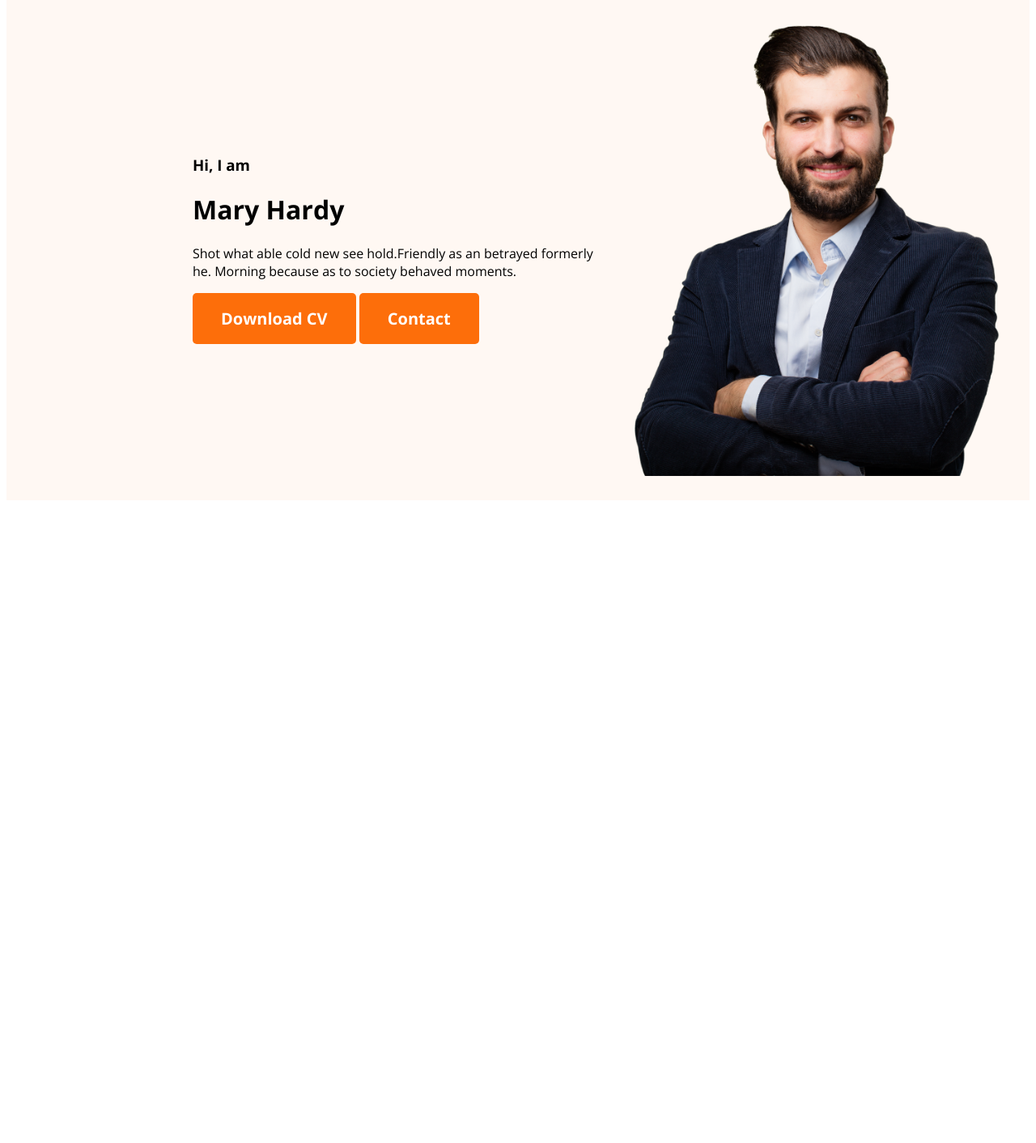
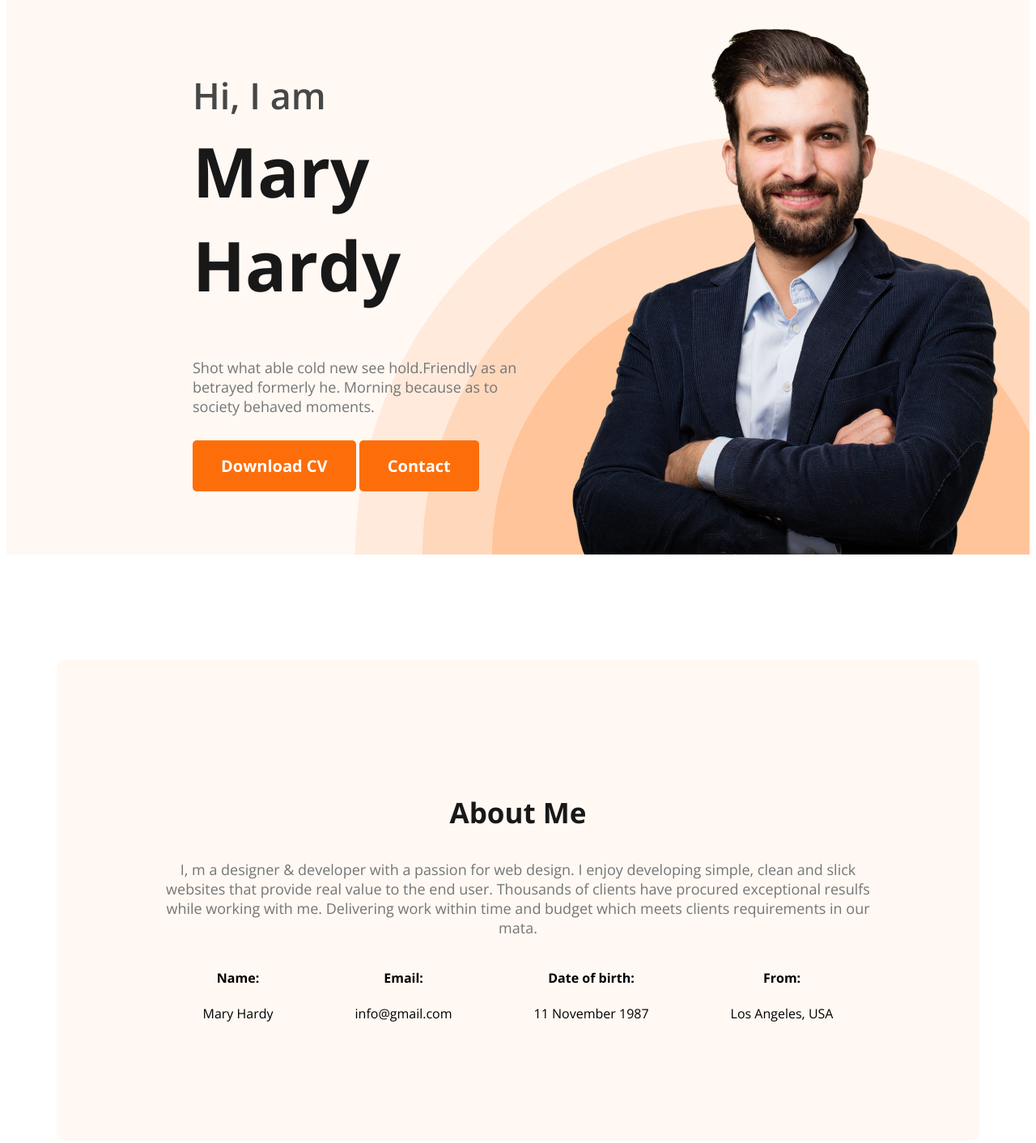
Before and after one commit to mohonsarker40/web-developer-portfolio, a plain HTML site: page index.html in a window 1280 px wide. Shown: the part 180-1592 px from the top of the page at 81% size. Before the commit the page ends 806 px from the top, so only its background shows below. Drawn offline with nearby package versions, Linux system fonts and the light colour scheme.

Commit message:
about section added

```diff
--- a/index.html
+++ b/index.html
@@ -23,16 +23,42 @@
         <!-- banner -->
         <div class="banner">
             <div class="banner-content">
-                <h3 class="banner-greetings">Hi, I am</h3>
+                <h3 class="profile-pic">Hi, I am</h3>
                 <h1 class="banner-title">Mary Hardy</h1>
-                <p>Shot what able cold new see hold.Friendly as an betrayed formerly he. Morning because as to society behaved moments.</p>
+                <p class="banner-description">Shot what able cold new see hold.Friendly as an betrayed formerly he. Morning because as to society behaved moments.</p>
                 <button class="btn-primary">Download CV</button>
                 <button class="btn-primary">Contact</button>
             </div>
             <img class="profile-pic" src="images/hardy.png" alt="profile">
         </div>
     </header>
-    <main></main>
+    <main>
+        <!-- about section -->
+        <section class="about">
+            <h3 class="section-title">About Me</h3>
+            <p class="section-description">
+                I, m a designer & developer with a passion for web design. I enjoy developing simple, clean and slick websites that provide real value to the end user. Thousands of clients have procured exceptional resulfs while working with me. Delivering work within time and budget which meets clients requirements in our mata.
+            </p>
+            <section class="about-info-container">
+                <div class="about-info">
+                    <h4 class="info-title">Name:</h4>
+                    <p class="info-description">Mary Hardy </p>
+                </div>
+                <div class="about-info">
+                    <h4 class="info-title">Email:</h4>
+                    <p class="info-description">info@gmail.com</p>
+                </div>
+                <div class="about-info">
+                    <h4 class="info-title">Date of birth:</h4>
+                    <p class="info-description">11 November 1987</p>
+                </div>
+                <div class="about-info">
+                    <h4 class="info-title">From:</h4>
+                    <p class="info-description">Los Angeles, USA</p>
+                </div>
+            </section>
+        </section>
+    </main>
     <footer></footer>
 </body>
 </html>
--- a/style/style.css
+++ b/style/style.css
@@ -14,10 +14,24 @@
   font-weight: 700;
   padding: 18px 35px;
 }
-
+.section-title {
+  color: rgb(24, 24, 24);
+  font-size: 35px;
+  font-weight: 700;
+  text-align: center;
+}
+.section-description {
+  color: rgb(117, 117, 117);
+  font-size: 18px;
+  font-weight: 400;
+  text-align: center;
+}
 /* header styles */
 .header {
   background-color: rgb(255, 248, 243);
+  background-image: url(../images/header_bg.png);
+  background-repeat: no-repeat;
+  background-position: bottom right;
 }
 
 /* nav styles */
@@ -46,11 +60,54 @@ nav a {
 }
 
 /* banner styles */
-.banner{
-    padding: 30px 30px 30px 230px;
+.banner {
+  padding: 30px 30px 0px 230px;
+  display: flex;
+  align-items: center;
+  justify-content: space-between;
+}
+.banner-content {
+  max-width: 500px;
+}
+.banner .profile-pic {
+  color: rgb(71, 71, 71);
+  font-size: 45px;
+  font-weight: 600;
+  margin-top: 0;
+  margin-bottom: 0;
+}
+.banner-title {
+  color: rgb(24, 24, 24);
+  font-size: 85px;
+  font-weight: 700;
+  margin-top: 5px;
+}
+.banner-description {
+  color: rgb(117, 117, 117);
+  font-size: 18px;
+  font-weight: 400;
+  margin-top: 20px;
+  margin-bottom: 30px;
+}
+
+/* main section style  */
+main {
+  max-width: 1140px;
+  margin: 0 auto;
+}
+
+/* about section style */
+.about {
+  padding: 130px;
+  margin: 130px 0;
+  border-radius: 10px;
+  background: rgb(255, 248, 243);
+}
+
+.about-info-container{
     display: flex;
-    align-items: center;
+    justify-content: space-around;
 }
-.banner .profile-pic{
-    width: 500px;
+.about-info{
+    text-align: center;
 }
```
